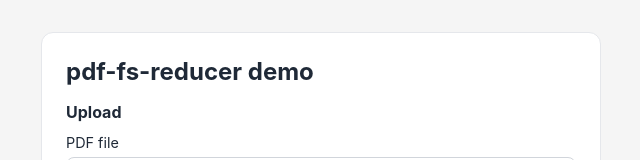
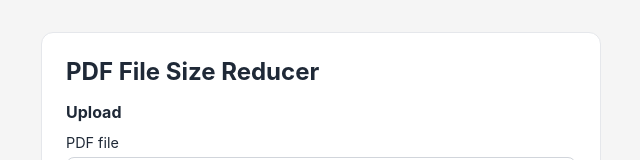
Before and after one commit to dev-lin2/pdf-fs-reducer-demo, a website: page public/index.html in a window 1280 px wide. Shown: the top 160 px of the page, without its empty margins (319-959 px from the left). Drawn offline with Linux system fonts and the light colour scheme.

Commit message:
Add favicon and update title in index.html

```diff
--- a/public/index.html
+++ b/public/index.html
@@ -3,13 +3,14 @@
   <head>
     <meta charset="UTF-8" />
     <meta name="viewport" content="width=device-width, initial-scale=1.0" />
-    <title>pdf-fs-reducer demo</title>
+    <title>PDF File Size Reducer</title>
+    <link rel="icon" type="image/png" href="/icon.png" />
     <link rel="stylesheet" href="/style.css" />
   </head>
   <body>
     <main class="card">
       <header>
-        <h1>pdf-fs-reducer demo</h1>
+        <h1>PDF File Size Reducer</h1>
       </header>
 
       <form id="compress-form" novalidate>
```
Also changed, not shown: public/icon.png (added).
